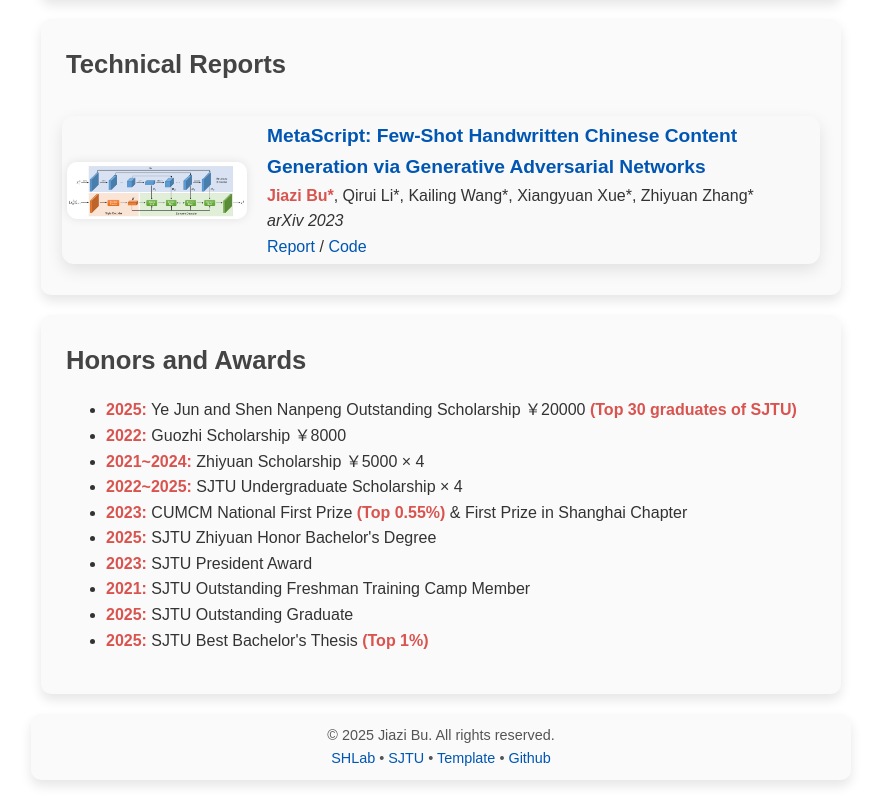
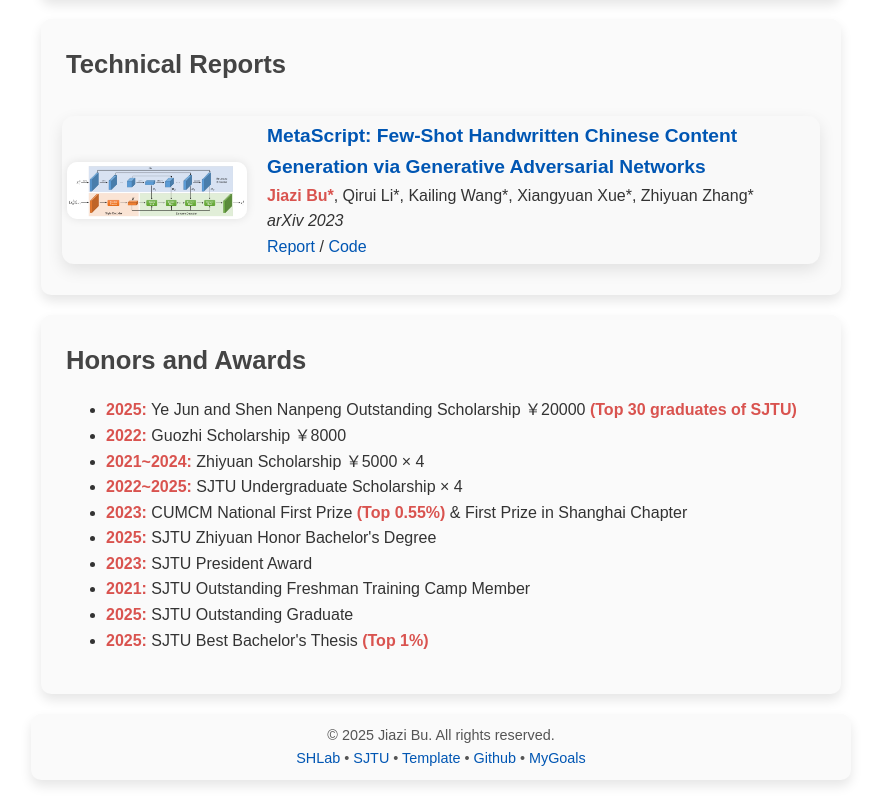
Before and after one commit to Bujiazi/bujiazi.github.io, a plain HTML site: page index.html in a window 1280 px wide. Shown: the part 3204-4004 px from the top of the page, without its empty margins (199-1080 px from the left). Drawn offline with nearby package versions, Linux system fonts and the light colour scheme.

Commit message:
update my dreams

```diff
--- a/index.html
+++ b/index.html
@@ -411,7 +411,8 @@
       <a href="https://www.shlab.org.cn/" style="color: #0056b3; text-decoration: none;">SHLab</a> &bull;
       <a href="https://www.sjtu.edu.cn/" style="color: #0056b3; text-decoration: none;">SJTU</a> &bull;
       <a href="https://github.com/Loping151/loping151.github.io/" style="color: #0056b3; text-decoration: none;">Template</a> &bull;
-      <a href="https://github.com/Bujiazi" style="color: #0056b3; text-decoration: none;">Github</a>
+      <a href="https://github.com/Bujiazi" style="color: #0056b3; text-decoration: none;">Github</a> &bull;
+      <a href="https://github.com/Bujiazi/My-Ph.D.-Goals/blob/main/__assets__/mygoal.pdf" style="color: #0056b3; text-decoration: none;">MyGoals</a>
     </p>
   </footer>
 
```
